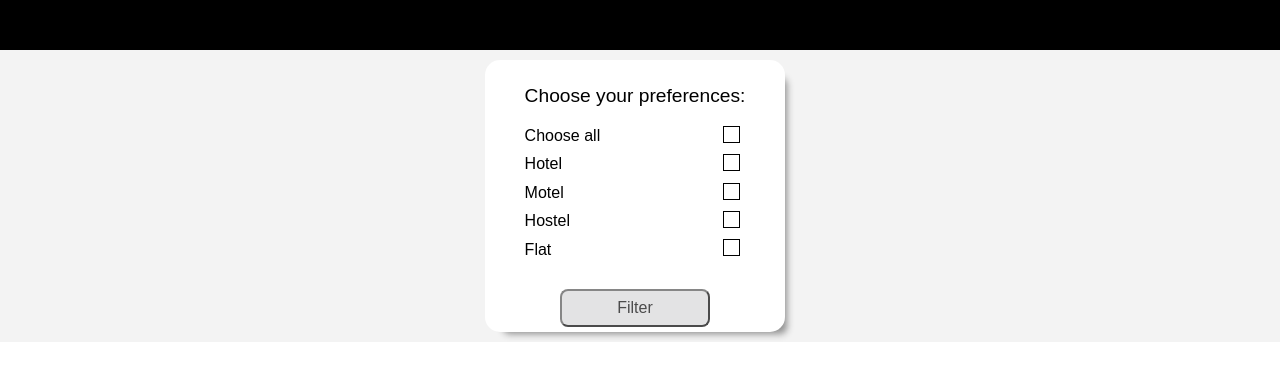
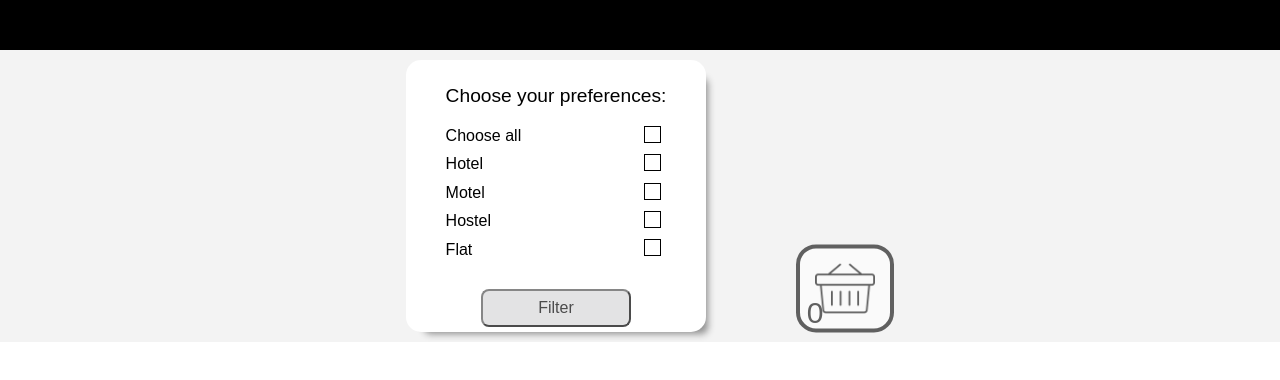
Before and after one commit to JulianaSen/LVreact, a React app in the folder lviv_vacation/: page /hotels in a window 1280 px wide. Built offline with nearby package versions, Linux system fonts and the light colour scheme; a web font is replaced by a local one.

Commit message:
Add basket icon

```diff
--- a/lviv_vacation/package.json
+++ b/lviv_vacation/package.json
@@ -6,6 +6,7 @@
     "axios": "^0.19.0",
     "react": "^16.8.6",
     "react-dom": "^16.8.6",
+    "react-modal": "^3.8.2",
     "react-redux": "^7.1.0",
     "react-redux-registration-login-example": "^1.0.0",
     "react-responsive-navbar": "^1.0.11",
--- /dev/null
+++ b/lviv_vacation/src/components/Catalog/modal.js
@@ -0,0 +1,24 @@
+import React from 'react';
+import Catalog from '../Catalog/Catalog';
+import userCatalog from '../userChoice/userCatalog';
+import Modal from 'react-modal';
+
+
+Modal.setAppElement('#root');
+
+export default class Basket extends React.Component {
+
+    render () {
+      return (
+        <div>
+          <Modal
+             isOpen={this.props.showModal}
+             contentLabel="Basket modal"
+          >
+            <userCatalog />
+            <button onClick={this.props.handleCloseModal}>Close Modal</button>
+          </Modal>
+        </div>
+      );
+    }
+  }
--- a/lviv_vacation/src/components/CatalogWithFilter/CatalogWithFilter.js
+++ b/lviv_vacation/src/components/CatalogWithFilter/CatalogWithFilter.js
@@ -2,12 +2,34 @@ import React from 'react';
 import FilterMenu from '../FilterMenu/filterMenu';
 import Catalog from '../Catalog/Catalog';
 // import { store } from '../../actions/actionFilterMenu';
-import { WrapperComponent } from '../FilterMenu/filterMenu'
-import {store} from "../../index";
-import BurgerContainer from './BurgerContainer'
+import { WrapperComponent } from '../FilterMenu/filterMenu';
+import BurgerContainer from './BurgerContainer';
+import basket from "../../img/basket.png";
+import { connect } from 'react-redux';
+import Basket from "../Catalog/modal";
 
+class CatalogWithFilter extends React.Component {
 
-export default class CatalogWithFilter extends React.Component {
+    constructor () {
+      super();
+
+      //state for show and hide modal window
+      this.state = {
+        showModal: false
+      };
+
+      //bind function for changing modal state
+      this.handleOpenModal = this.handleOpenModal.bind(this);
+      this.handleCloseModal = this.handleCloseModal.bind(this);
+    }
+
+    handleOpenModal () {
+      this.setState({ showModal: true });
+    }
+
+    handleCloseModal () {
+      this.setState({ showModal: false });
+    }
 
     state = {
       drawerOpen: false
@@ -26,7 +48,6 @@ export default class CatalogWithFilter extends React.Component {
       let classNameFilterMenu = "delete-margin";
       let navContainerClass = "nav-cont-without-filter-menu";
       if(this.state.drawerOpen) {
-      //showFilterMenu = <Provider store={store}><WrapperComponent smallscreen="small-screen"/></Provider>
         classNameFilterMenu = "main-container";
         navContainerClass = "nav-container";
       }
@@ -52,9 +73,28 @@ export default class CatalogWithFilter extends React.Component {
             <div className="wave-block">
             <WrapperComponent />
               <Catalog />
+
+              {/* Basket button */}
+                  <div className="align-basket">
+                  <div className="basket" onClick={this.handleOpenModal}>
+                    <img src={basket}/>
+                    <div className="counter"><p>{this.props.userItems.length}</p></div>
+                  </div>
+              </div>
+
             </div>
           </main>
+
+
+            <Basket showModal={this.state.showModal} handleCloseModal={this.handleCloseModal}/>
         </div>
       )
     }
   }
+
+
+const mapStateToProps = state => ({
+  userItems: state.data.userItems,
+});
+
+export default connect(mapStateToProps)(CatalogWithFilter);
--- a/lviv_vacation/src/less/style.less
+++ b/lviv_vacation/src/less/style.less
@@ -1423,3 +1423,37 @@ i.fa-star:hover  {
 
 //     }
 // }
+
+.align-basket{
+    display: flex;
+    align-items: flex-start;
+    margin-left: 60px;
+}
+
+.basket{
+    position: sticky;
+    top: 700px;
+    width: 30px;
+    height: 20px;
+    border: 4px solid black;
+    display: flex;
+    img{
+        width: 60px;
+        height: 60px;
+        display: block;
+        position: absolute;
+    }
+
+    .counter{
+        p{
+            font-size: 30px;
+            margin-right: 60px;
+            margin-top: 80px;
+        }
+    }
+}
+
+
+.basket:hover{
+    cursor: pointer;
+}
```
Also changed, not shown: lviv_vacation/src/css/style.css, lviv_vacation/src/img/basket.png (added), 1 other file. Lines whose indentation alone changed are shown as unchanged.
